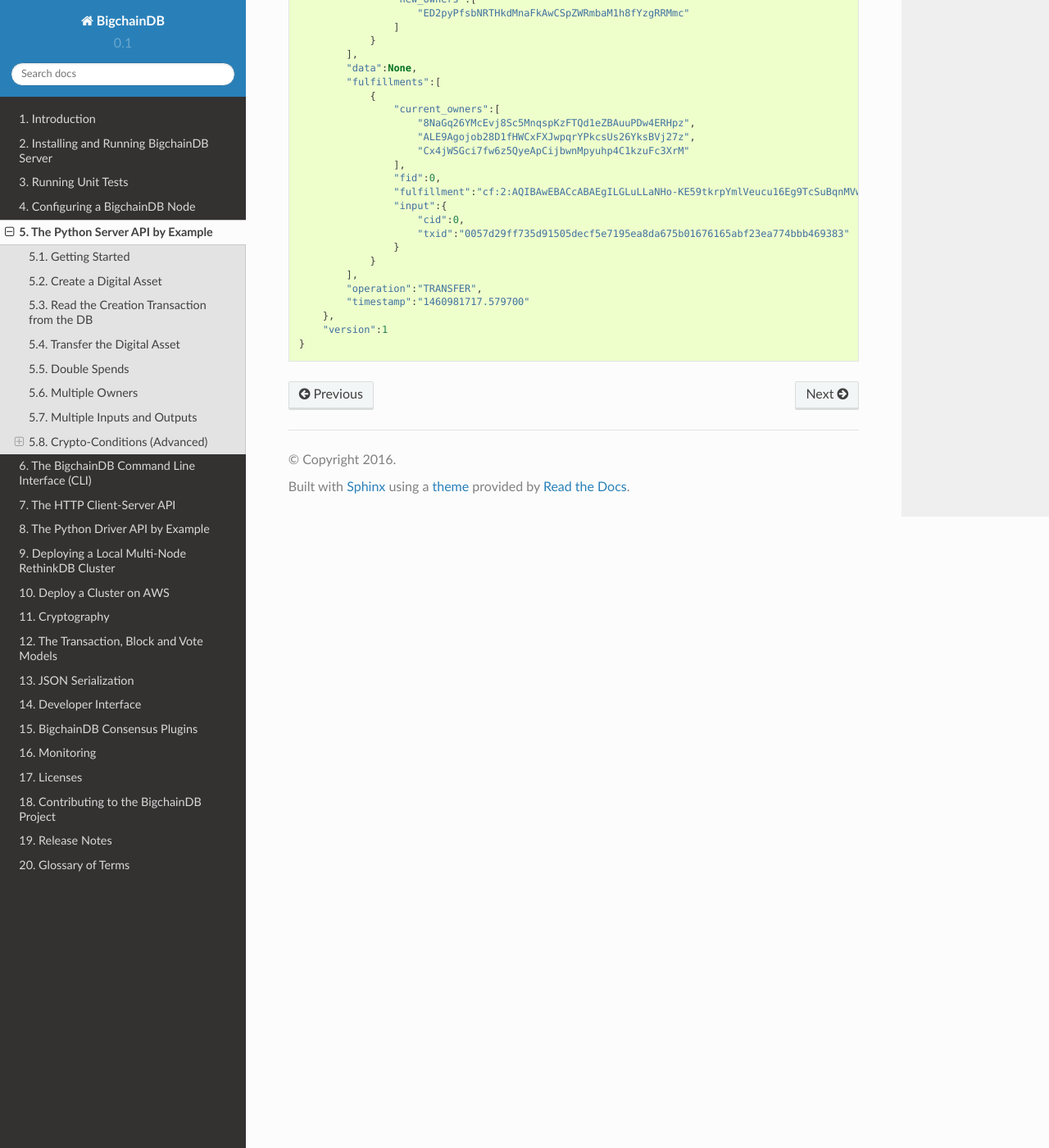
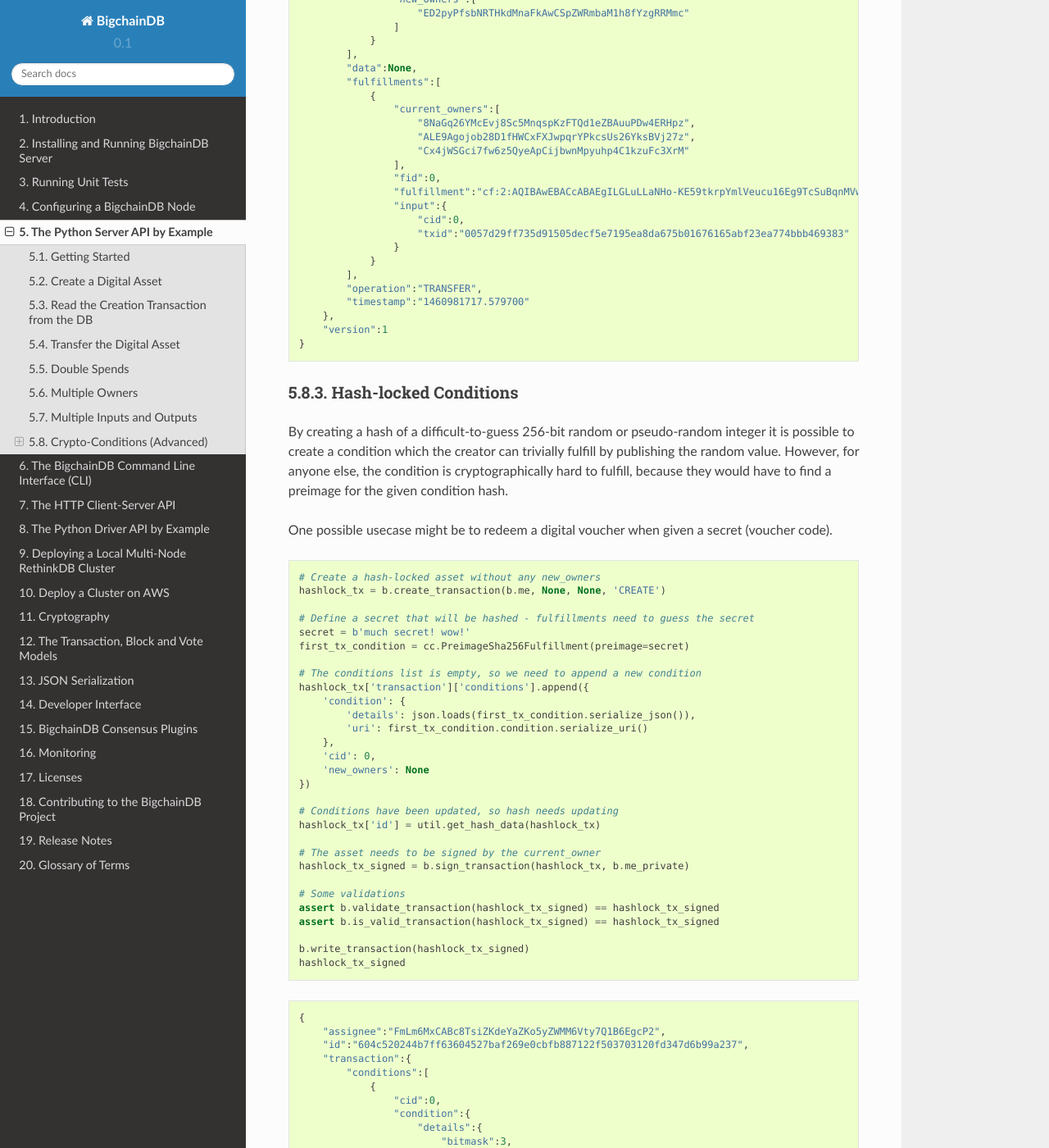
Before and after one commit to bigchaindb/bigchaindb, a Sphinx documentation site: the page built from docs/source/python-server-api-examples.md, in a window 1280 px wide and 1400 px high, scrolled down 14110 px. Shown: the whole window at 82% size. Built offline with Sphinx 7.4.7 and the Read the Docs theme 2.0.0, drawn with Linux system fonts in a browser that asks for light colours; some of the changed text lies outside the part shown.

Commit message:
hashlocked conditions + tests + docs

````diff
--- a/docs/source/python-server-api-examples.md
+++ b/docs/source/python-server-api-examples.md
@@ -746,3 +746,149 @@ threshold_tx_transfer
     "version":1
 }
 ```
+
+
+### Hash-locked Conditions
+
+By creating a hash of a difficult-to-guess 256-bit random or pseudo-random integer it is possible to create a condition which the creator can trivially fulfill by publishing the random value. However, for anyone else, the condition is cryptographically hard to fulfill, because they would have to find a preimage for the given condition hash.
+
+One possible usecase might be to redeem a digital voucher when given a secret (voucher code).
+
+```python
+# Create a hash-locked asset without any new_owners
+hashlock_tx = b.create_transaction(b.me, None, None, 'CREATE')
+
+# Define a secret that will be hashed - fulfillments need to guess the secret
+secret = b'much secret! wow!'
+first_tx_condition = cc.PreimageSha256Fulfillment(preimage=secret)
+
+# The conditions list is empty, so we need to append a new condition
+hashlock_tx['transaction']['conditions'].append({
+    'condition': {
+        'details': json.loads(first_tx_condition.serialize_json()),
+        'uri': first_tx_condition.condition.serialize_uri()
+    },
+    'cid': 0,
+    'new_owners': None
+})
+
+# Conditions have been updated, so hash needs updating
+hashlock_tx['id'] = util.get_hash_data(hashlock_tx)
+
+# The asset needs to be signed by the current_owner
+hashlock_tx_signed = b.sign_transaction(hashlock_tx, b.me_private)
+
+# Some validations
+assert b.validate_transaction(hashlock_tx_signed) == hashlock_tx_signed
+assert b.is_valid_transaction(hashlock_tx_signed) == hashlock_tx_signed
+
+b.write_transaction(hashlock_tx_signed)
+hashlock_tx_signed
+```
+
+```python
+{
+    "assignee":"FmLm6MxCABc8TsiZKdeYaZKo5yZWMM6Vty7Q1B6EgcP2",
+    "id":"604c520244b7ff63604527baf269e0cbfb887122f503703120fd347d6b99a237",
+    "transaction":{
+        "conditions":[
+            {
+                "cid":0,
+                "condition":{
+                    "details":{
+                        "bitmask":3,
+                        "preimage":"much secret! wow!",
+                        "type":"fulfillment",
+                        "type_id":0
+                    },
+                    "uri":"cc:0:3:nsW2IiYgk9EUtsg4uBe3pBnOgRoAEX2IIsPgjqZz47U:17"
+                },
+                "new_owners":None
+            }
+        ],
+        "data":None,
+        "fulfillments":[
+            {
+                "current_owners":[
+                    "FmLm6MxCABc8TsiZKdeYaZKo5yZWMM6Vty7Q1B6EgcP2"
+                ],
+                "fid":0,
+                "fulfillment":"cf:4:21-D-LfNhIQhvY5914ArFTUGpgPKc7EVC1ZtJqqOTHGx1p9FuRr9tRfkbdqtX2MZWh7sRVUmMnwp7I1-xZbCnCkeADf69IwDHbZvNS6aTr1CpekREsV9ZG8m_wjlZiUN",
+                "input":None
+            }
+        ],
+        "operation":"CREATE",
+        "timestamp":"1461250387.910102"
+    },
+    "version":1
+}
+```
+
+In order to redeem the asset, one needs to create a fulfillment the correct secret as a preimage:
+
+```python
+hashlockuser_priv, hashlockuser_pub = crypto.generate_key_pair()
+
+# create hashlock fulfillment tx
+hashlock_fulfill_tx = b.create_transaction(None, hashlockuser_pub, {'txid': hashlock_tx['id'], 'cid': 0}, 'TRANSFER')
+
+# provide a wrong secret
+hashlock_fulfill_tx_fulfillment = cc.PreimageSha256Fulfillment(preimage=b'')
+hashlock_fulfill_tx['transaction']['fulfillments'][0]['fulfillment'] = \
+    hashlock_fulfill_tx_fulfillment.serialize_uri()
+
+assert b.is_valid_transaction(hashlock_fulfill_tx) == False
+
+# provide the right secret
+hashlock_fulfill_tx_fulfillment = cc.PreimageSha256Fulfillment(preimage=secret)
+hashlock_fulfill_tx['transaction']['fulfillments'][0]['fulfillment'] = \
+    hashlock_fulfill_tx_fulfillment.serialize_uri()
+
+assert b.validate_transaction(hashlock_fulfill_tx) == hashlock_fulfill_tx
+assert b.is_valid_transaction(hashlock_fulfill_tx) == hashlock_fulfill_tx
+
+b.write_transaction(hashlock_fulfill_tx)
+hashlock_fulfill_tx
+```
+
+```python
+{
+    "assignee":"FmLm6MxCABc8TsiZKdeYaZKo5yZWMM6Vty7Q1B6EgcP2",
+    "id":"fe6871bf3ca62eb61c52c5555cec2e07af51df817723f0cb76e5cf6248f449d2",
+    "transaction":{
+        "conditions":[
+            {
+                "cid":0,
+                "condition":{
+                    "details":{
+                        "bitmask":32,
+                        "public_key":"EiqCKxnBCmmNb83qyGch48tULK9RLaEt4xFA43UVCVDb",
+                        "signature":None,
+                        "type":"fulfillment",
+                        "type_id":4
+                    },
+                    "uri":"cc:4:20:y9884Md2YI_wdnGSTJGhwvFaNsKLe8sqwimqk-2JLSI:96"
+                },
+                "new_owners":[
+                    "EiqCKxnBCmmNb83qyGch48tULK9RLaEt4xFA43UVCVDb"
+                ]
+            }
+        ],
+        "data":None,
+        "fulfillments":[
+            {
+                "current_owners":[],
+                "fid":0,
+                "fulfillment":"cf:0:bXVjaCBzZWNyZXQhIHdvdyE",
+                "input":{
+                    "cid":0,
+                    "txid":"604c520244b7ff63604527baf269e0cbfb887122f503703120fd347d6b99a237"
+                }
+            }
+        ],
+        "operation":"TRANSFER",
+        "timestamp":"1461250397.944510"
+    },
+    "version":1
+}
+```
````
Also changed, not shown: 3 other files.
